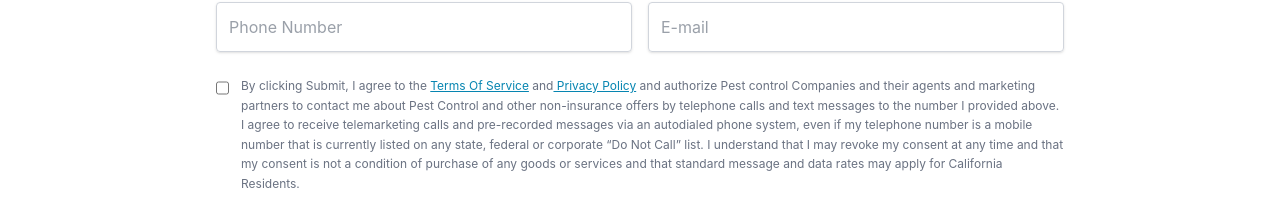
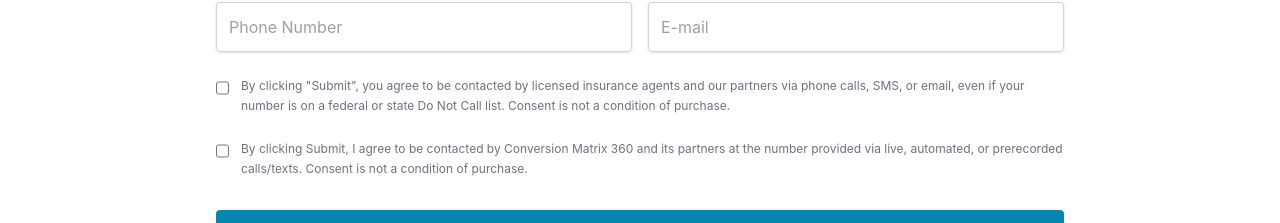
Before and after one commit to 360conversionmatrix-source/360QuotesFrontend, a React (Vite) app: page /Pest_control in a window 1280 px wide. Shown: the part 924-1147 px from the top of the page. Built offline with nearby package versions, Linux system fonts and the light colour scheme.

Commit message:
updated ui

```diff
--- a/src/App.jsx
+++ b/src/App.jsx
@@ -6,7 +6,6 @@ import Home_insurance from './Pages/Home_insurance'
 import Car from './Pages/Car'
 import Navbar from './Components/common/Navbar';
 import Footer from './Components/common/Footer';
-
 function App() {
   return (
     <div>
--- a/src/Pages/Car.jsx
+++ b/src/Pages/Car.jsx
@@ -111,9 +111,9 @@ const Car = () => {
 
   {/* Text content */}
   <div className="absolute inset-0 flex flex-col items-center justify-center z-10">
-    <h1 className="text-3xl  md:text-7xl font-bold text-white">Auto Insurance</h1>
+    <h1 className="text-3xl pt-32 md:pt-7 md:text-7xl font-bold text-white">Auto Insurance</h1>
     <h1 className="sm:mt-4  text-xl sm:text-3xl text-white">
-       Get a Free Quotes Today Without any Down Payment
+       Compare Auto Insurance Quotes from Trusted Providers
     </h1>
   </div>
 </header>
@@ -226,20 +226,24 @@ const Car = () => {
           </div>
 
           {/* Compliance Text */}
-          <div className="flex items-start gap-3 mt-6 text-xs text-gray-500 leading-relaxed">
+           <div className="flex items-start gap-3 mt-6 text-xs text-gray-500 leading-relaxed">
             <input
               type="checkbox" id="subscribe" name="subscribe"
               checked={formData.subscribe} onChange={handleChange}
               className="mt-1 h-4 w-4 rounded border-gray-300 text-[#0685B1] focus:ring-[#0685B1]"
             />
             <label htmlFor="subscribe">
-              By clicking Submit, I agree to the <Link to="/terms" className="text-[#0685B1] underline">Terms Of Service</Link> and
-              <Link to="/privacy" className="text-[#0685B1] underline"> Privacy Policy</Link> and authorize Pest control Companies and their agents and marketing
-          partners to contact me about Pest Control and other non-insurance offers by telephone calls and text messages to the number I provided
-          above. I agree to receive telemarketing calls and pre-recorded messages via an autodialed phone system, even if my telephone number is a
-          mobile number that is currently listed on any state, federal or corporate “Do Not Call” list. I understand that I may revoke my consent at any time
-          and that my consent is not a condition of purchase of any goods or services and that standard message and data rates may apply for California Residents.
+             By clicking "Submit", you agree to be contacted by licensed insurance agents and our partners via phone calls, SMS, or email, even if your number is on a federal or state Do Not Call list. Consent is not a condition of purchase.
             </label>
+          </div>
+
+          <div className="flex items-start gap-3 mt-6 text-xs text-gray-500 leading-relaxed">
+            <input
+              type="checkbox"  id='subscribe'
+              className="mt-1 h-4 w-4 rounded border-gray-300 text-[#0685B1] focus:ring-[#0685B1]"
+            />
+            <label htmlFor="subscribe">
+By clicking Submit, I agree to be contacted by Conversion Matrix 360 and its partners at the number provided via live, automated, or prerecorded calls/texts. Consent is not a condition of purchase.</label>
           </div>
 
           <div className="pt-4">
--- a/src/Pages/Home_insurance.jsx
+++ b/src/Pages/Home_insurance.jsx
@@ -13,19 +13,28 @@ const PestControlForm = () => {
     phone: '',
     email: '',
     subscribe: false,
+    smid: '', // Added to state to handle the URL param
   });
 
   const [status, setStatus] = useState({ type: '', message: '' });
   const [isSubmitting, setIsSubmitting] = useState(false);
 
-  // TrustedForm Script Integration
+  // TrustedForm Script & URL Parameter Integration
   useEffect(() => {
+    // 1. TrustedForm Script
     const script = document.createElement('script');
     script.type = 'text/javascript';
     script.async = true;
     script.src = `https://api.trustedform.com/trustedform.js?field=xxTrustedFormCertUrl&use_tagged_consent=true&l=${new Date().getTime()}${Math.random()}`;
     const s = document.getElementsByTagName('script')[0];
     if (s) s.parentNode.insertBefore(script, s);
+
+    // 2. Extract smid from URL
+    const urlParams = new URLSearchParams(window.location.search);
+    const smidParam = urlParams.get("smid");
+    if (smidParam) {
+      setFormData(prev => ({ ...prev, smid: smidParam }));
+    }
 
     return () => {
       if (script.parentNode) script.parentNode.removeChild(script);
@@ -45,7 +54,7 @@ const PestControlForm = () => {
     setIsSubmitting(true);
     setStatus({ type: '', message: '' });
 
-  // Grab TrustedForm hidden field value before sending
+    // Grab TrustedForm hidden field value
     const certField = document.getElementById("xxTrustedFormCertUrl");
     const certUrl = certField ? certField.value : "";
 
@@ -55,7 +64,7 @@ const PestControlForm = () => {
         headers: { "Content-Type": "application/json" },
         body: JSON.stringify({
           ...formData,
-        xxTrustedFormCertUrl: certUrl, // include TrustedForm value
+          xxTrustedFormCertUrl: certUrl,
         }),
       });
 
@@ -64,9 +73,9 @@ const PestControlForm = () => {
         setFormData({
           first_name: '', last_name: '', Address: '', City: '',
           reason: '', zipcode: '', phone: '', email: '', subscribe: false,
+          smid: '',
         });
 
-      // ✅ Fire Google Ads conversion event here
         if (window.gtag) {
           window.gtag('event', 'conversion', {
             send_to: 'AW-17979286877/twiFCKipy_8bEN3KmP1C',
@@ -98,6 +107,7 @@ const PestControlForm = () => {
         </a>
           </div>
       </div>
+
       {/* Header */}
       <header className="relative pt-50 md:pt-24 text-center">
         <img
@@ -106,14 +116,12 @@ const PestControlForm = () => {
           className="w-full h-[300px] sm:h-[600px] object-cover object-top rounded-lg shadow-md z-0"
         />
 
-  {/* Dark overlay */}
         <div className="absolute inset-0 bg-black opacity-50 z-2"></div>
 
-  {/* Text content */}
         <div className="absolute inset-0 flex flex-col items-center justify-center z-10">
           <h1 className="text-3xl pt-32 md:pt-7 md:text-7xl font-bold text-white">Home Insurance</h1>
           <h1 className="sm:mt-4  text-xl sm:text-3xl text-white">
-       Get a Free Quotes Today Without any Down Payment
+             Compare Home Insurance Quotes from Trusted Providers
           </h1>
         </div>
       </header>
@@ -121,8 +129,9 @@ const PestControlForm = () => {
       {/* Main Content */}
       <main className="max-w-4xl mx-auto px-6 py-8">
         <form onSubmit={handleSubmit} className="space-y-4">
-          {/* Hidden TrustedForm field */}
+          {/* Hidden TrustedForm & smid fields */}
           <input type="hidden" name="xxTrustedFormCertUrl" id="xxTrustedFormCertUrl" />
+          <input type="hidden" name="smid" id="smid" value={formData.smid} />
 
           <div className="grid grid-cols-1 md:grid-cols-2 gap-4">
             <input
@@ -233,12 +242,17 @@ const PestControlForm = () => {
               className="mt-1 h-4 w-4 rounded border-gray-300 text-[#0685B1] focus:ring-[#0685B1]"
             />
             <label htmlFor="subscribe">
-              By clicking Submit, I agree to the <Link to="/terms" className="text-[#0685B1] underline">Terms Of Service</Link> and
-              <Link to="/privacy" className="text-[#0685B1] underline"> Privacy Policy</Link> and authorize Home Insurance Companies and their agents and marketing
-          partners to contact me about Home Insurance and other non-insurance offers by telephone calls and text messages to the number I provided
-          above. I agree to receive telemarketing calls and pre-recorded messages via an autodialed phone system, even if my telephone number is a
-          mobile number that is currently listed on any state, federal or corporate “Do Not Call” list. I understand that I may revoke my consent at any time
-          and that my consent is not a condition of purchase of any goods or services and that standard message and data rates may apply for California Residents.
+               By clicking "Submit", you agree to be contacted by licensed insurance agents and our partners via phone calls, SMS, or email, even if your number is on a federal or state Do Not Call list. Consent is not a condition of purchase.
+            </label>
+          </div>
+
+          <div className="flex items-start gap-3 mt-6 text-xs text-gray-500 leading-relaxed">
+            <input
+              type="checkbox" id='subscribe2'
+              className="mt-1 h-4 w-4 rounded border-gray-300 text-[#0685B1] focus:ring-[#0685B1]"
+            />
+            <label htmlFor="subscribe2">
+              By clicking Submit, I agree to be contacted by Conversion Matrix 360 and its partners at the number provided via live, automated, or prerecorded calls/texts. Consent is not a condition of purchase.
             </label>
           </div>
 
--- a/src/Pages/LandingPage.jsx
+++ b/src/Pages/LandingPage.jsx
@@ -22,7 +22,10 @@ const LandingPage = () => {
     { q: "What kinds of services are available?", a: "We provide access to a wide range of home services including pest control, roofing, HVAC, windows, plumbing, water damage restoration, and more." },
     { q: "How quickly will I get connected?", a: "Most calls are connected in under one minute to a verified local professional." },
     { q: "Is there any cost to call?", a: "No. Calling is free and obligation-free. You only pay if you choose to move forward with a service provider." },
-    { q: "Are my details safe?", a: "Yes. All interactions are secure and TCPA-compliant." }
+    { q: "Are my details safe?", a: "Yes. All interactions are secure and TCPA-compliant." },
+    { q: "Is this a government program?", a: "No, we are a private service connecting users with licensed insurance providers." },
+    { q: "Is there any cost?", a: "No, comparing quotes is completely free." },
+    { q: "How quickly will I get contacted?", a: "Usually within a few minutes after submission." },
   ];
 
   return (
--- a/src/Pages/PestControlForm.jsx
+++ b/src/Pages/PestControlForm.jsx
@@ -113,7 +113,7 @@ const PestControlForm = () => {
   <div className="absolute inset-0 flex flex-col items-center justify-center z-10">
     <h1 className="text-3xl pt-32 md:pt-7 md:text-7xl font-bold text-white">Pest Control</h1>
     <h1 className="sm:mt-4  text-xl sm:text-3xl text-white">
-      <span className="text-[#0685B1] font-bold">Call</span> - Pest Control
+       Compare Pest Control Quotes from Trusted Providers
     </h1>
   </div>
 </header>
@@ -226,20 +226,24 @@ const PestControlForm = () => {
           </div>
 
           {/* Compliance Text */}
-          <div className="flex items-start gap-3 mt-6 text-xs text-gray-500 leading-relaxed">
+           <div className="flex items-start gap-3 mt-6 text-xs text-gray-500 leading-relaxed">
             <input
               type="checkbox" id="subscribe" name="subscribe"
               checked={formData.subscribe} onChange={handleChange}
               className="mt-1 h-4 w-4 rounded border-gray-300 text-[#0685B1] focus:ring-[#0685B1]"
             />
             <label htmlFor="subscribe">
-              By clicking Submit, I agree to the <Link to="/terms" className="text-[#0685B1] underline">Terms Of Service</Link> and
-              <Link to="/privacy" className="text-[#0685B1] underline"> Privacy Policy</Link> and authorize Pest control Companies and their agents and marketing
-          partners to contact me about Pest Control and other non-insurance offers by telephone calls and text messages to the number I provided
-          above. I agree to receive telemarketing calls and pre-recorded messages via an autodialed phone system, even if my telephone number is a
-          mobile number that is currently listed on any state, federal or corporate “Do Not Call” list. I understand that I may revoke my consent at any time
-          and that my consent is not a condition of purchase of any goods or services and that standard message and data rates may apply for California Residents.
+             By clicking "Submit", you agree to be contacted by licensed insurance agents and our partners via phone calls, SMS, or email, even if your number is on a federal or state Do Not Call list. Consent is not a condition of purchase.
             </label>
+          </div>
+
+          <div className="flex items-start gap-3 mt-6 text-xs text-gray-500 leading-relaxed">
+            <input
+              type="checkbox"  id='subscribe'
+              className="mt-1 h-4 w-4 rounded border-gray-300 text-[#0685B1] focus:ring-[#0685B1]"
+            />
+            <label htmlFor="subscribe">
+By clicking Submit, I agree to be contacted by Conversion Matrix 360 and its partners at the number provided via live, automated, or prerecorded calls/texts. Consent is not a condition of purchase.</label>
           </div>
 
           <div className="pt-4">
```
Also changed, not shown: src/Components/common/Disclamer.jsx (added, +28 -0 lines), src/index.css (+23 -0 lines). Lines whose indentation alone changed are shown as unchanged.
